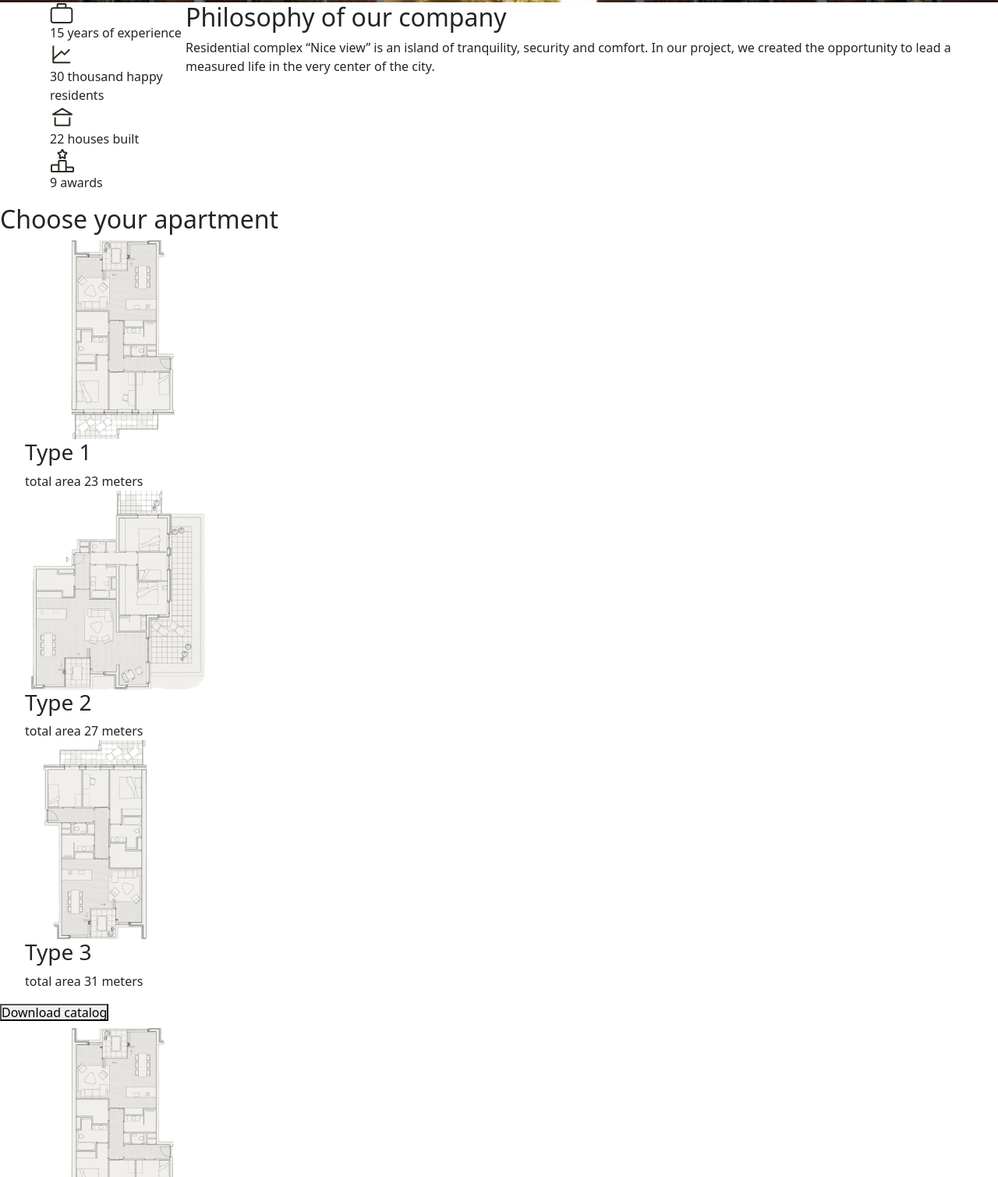
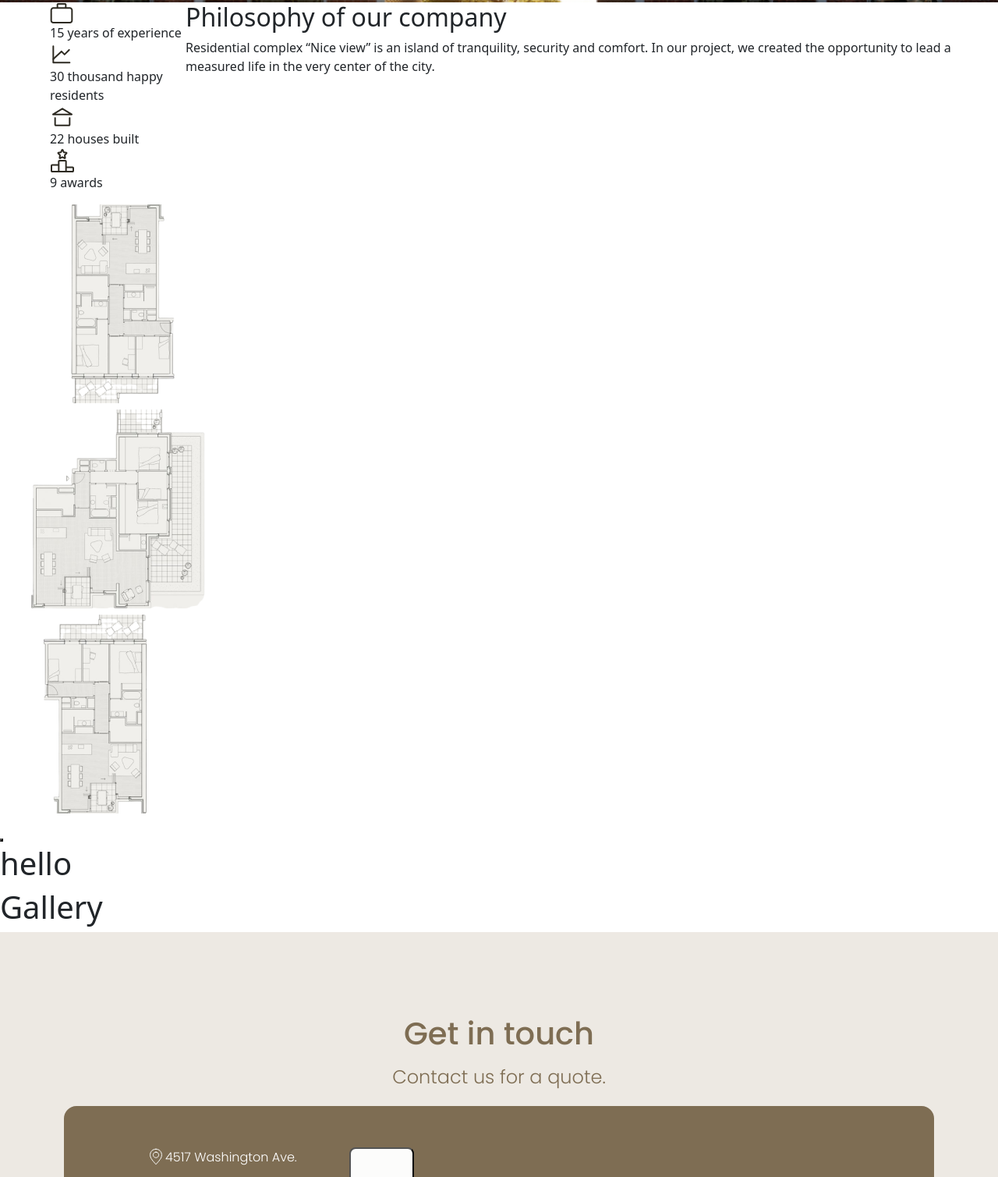
Before and after one commit to ByteMe6/practicnharobota2, a website built with Parcel: page src/index.html in a window 1280 px wide. Shown: the part 803-2312 px from the top of the page at 78% size. Built offline with nearby package versions, Linux system fonts and the light colour scheme.

Commit message:
Update apartments.html

```diff
--- a/src/partials/apartments.html
+++ b/src/partials/apartments.html
@@ -1,38 +1,18 @@
 <section class="ap">
-    <h2 class="ap-title">Choose your apartment</h2>
-    <ul class="ap-list">
-        <li class="ap-item">
-            <img src="../../img/type-1.png" alt="img" class="ap-img">
-            <h3 class="ap-h3">Type 1</h3>
-            <p class="ap-text">total area 23 meters</p>
-        </li>
-        <li class="ap-item">
-            <img src="../../img/type-2.png" alt="img" class="ap-img">
-            <h3 class="ap-h3">Type 2</h3>
-            <p class="ap-text">total area 27 meters</p>
-        </li>
-        <li class="ap-item">
-            <img src="../../img/type-3.png" alt="img" class="ap-img">
-            <h3 class="ap-h3">Type 3</h3>
-            <p class="ap-text">total area 31 meters</p>
-        </li>
-
-    </ul>
-    <button class="ap-btn">Download catalog</button>
     <h2 class="ap-title"></h2>
     <ul class="ap-list">
         <li class="ap-item">
-            <img src="../../img/type-1.png" alt="img" class="ap-img">
+            <img src="./img/type-1.png" alt="img" class="ap-img">
             <h3 class="ap-h3"></h3>
             <p class="ap-text"></p>
         </li>
         <li class="ap-item">
-            <img src="../../img/type-2.png" alt="img" class="ap-img">
+            <img src="./img/type-2.png" alt="img" class="ap-img">
             <h3 class="ap-h3"></h3>
             <p class="ap-text"></p>
         </li>
         <li class="ap-item">
-            <img src="../../img/type-3.png" alt="img" class="ap-img">
+            <img src="./img/type-3.png" alt="img" class="ap-img">
             <h3 class="ap-h3"></h3>
             <p class="ap-text"></p>
         </li>
```
